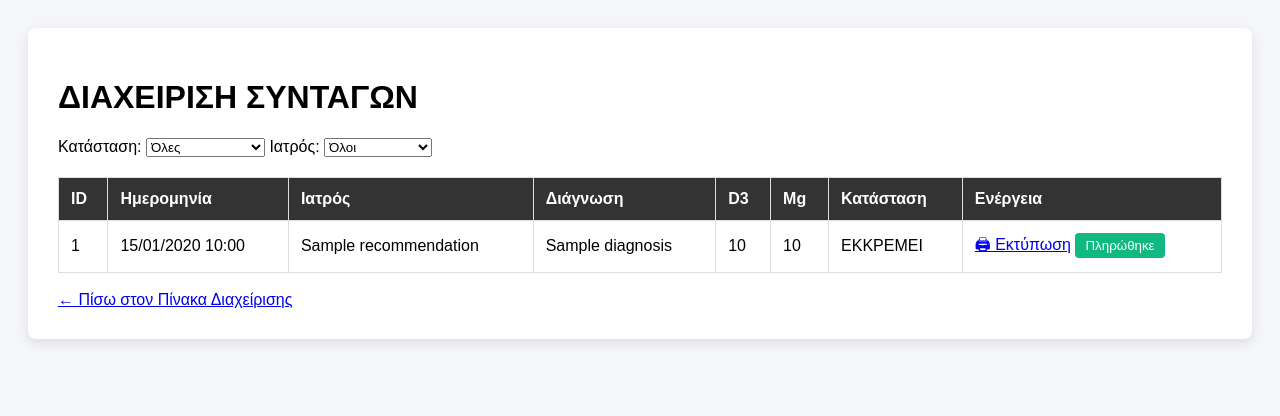
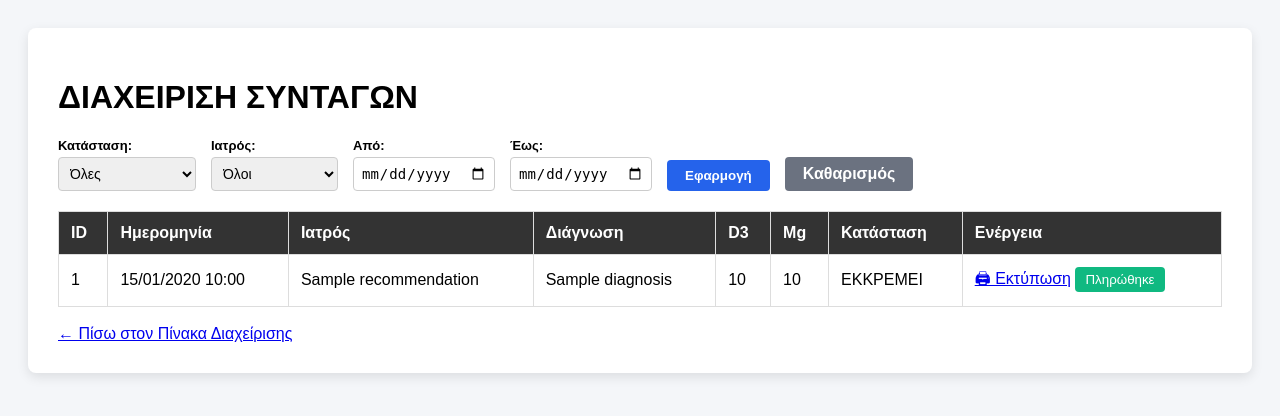
Before and after one commit to dzampoulis-dot/Dynamic-Cells, a Flask app: page /admin/recommendations in a window 1280 px wide. Shown: the top 416 px of the page. Run offline with Flask 3, Linux system fonts and the light colour scheme; the visitor is signed in with stand-in values (Sample User, id 1); a database or web service that is not in the repository returns one stand-in record (values such as "Sample title"); some libraries are stand-ins or nearby versions.

Commit message:
Update admin_recs.html

```diff
--- a/templates/admin_recs.html
+++ b/templates/admin_recs.html
@@ -9,30 +9,49 @@
         table { width: 100%; border-collapse: collapse; margin-top: 20px; }
         th, td { border: 1px solid #ddd; padding: 12px; text-align: left; }
         th { background: #333; color: white; }
-        .filters { margin-bottom: 20px; }
+        .filters { margin-bottom: 20px; display: flex; flex-wrap: wrap; gap: 15px; align-items: flex-end; }
+        .filter-group { display: flex; flex-direction: column; gap: 4px; font-size: 13px; font-weight: bold; }
+        .filter-group select, .filter-group input { padding: 7px; border: 1px solid #ccc; border-radius: 4px; font-size: 14px; }
+        .btn-filter { padding: 8px 18px; background: #2563eb; color: white; border: none; border-radius: 4px; cursor: pointer; font-weight: bold; }
+        .btn-filter:hover { background: #1d4ed8; }
+        .btn-reset { padding: 8px 18px; background: #6b7280; color: white; border: none; border-radius: 4px; cursor: pointer; font-weight: bold; text-decoration: none; }
         .btn-paid { background: #10b981; color: white; border: none; padding: 5px 10px; border-radius: 4px; cursor: pointer; }
     </style>
 </head>
 <body>
 <div class="container">
     <h1>ΔΙΑΧΕΙΡΙΣΗ ΣΥΝΤΑΓΩΝ</h1>
+    <form method="GET" action="{{ url_for('admin_recommendations') }}">
         <div class="filters">
-        <form method="GET" action="{{ url_for('admin_recommendations') }}">
-            <label>Κατάσταση: </label>
-            <select name="status" onchange="this.form.submit()">
+            <div class="filter-group">
+                <label>Κατάσταση:</label>
+                <select name="status">
                     <option value="all" {% if status_filter == 'all' %}selected{% endif %}>Όλες</option>
                     <option value="pending" {% if status_filter == 'pending' %}selected{% endif %}>Εκκρεμείς</option>
                     <option value="paid" {% if status_filter == 'paid' %}selected{% endif %}>Εκκαθαρισμένες</option>
                 </select>
-            <label> Ιατρός: </label>
-            <select name="doctor_id" onchange="this.form.submit()">
+            </div>
+            <div class="filter-group">
+                <label>Ιατρός:</label>
+                <select name="doctor_id">
                     <option value="all">Όλοι</option>
                     {% for doc in doctors %}
                     <option value="{{ doc.id }}" {% if doctor_filter|string == doc.id|string %}selected{% endif %}>{{ doc.name }}</option>
                     {% endfor %}
                 </select>
+            </div>
+            <div class="filter-group">
+                <label>Από:</label>
+                <input type="date" name="date_from" value="{{ date_from }}">
+            </div>
+            <div class="filter-group">
+                <label>Έως:</label>
+                <input type="date" name="date_to" value="{{ date_to }}">
+            </div>
+            <button type="submit" class="btn-filter">Εφαρμογή</button>
+            <a href="{{ url_for('admin_recommendations') }}" class="btn-reset">Καθαρισμός</a>
+        </div>
     </form>
-    </div>
     <table>
         <thead>
             <tr><th>ID</th><th>Ημερομηνία</th><th>Ιατρός</th><th>Διάγνωση</th><th>D3</th><th>Mg</th><th>Κατάσταση</th><th>Ενέργεια</th></tr>
```
Lines whose indentation alone changed are shown as unchanged.
